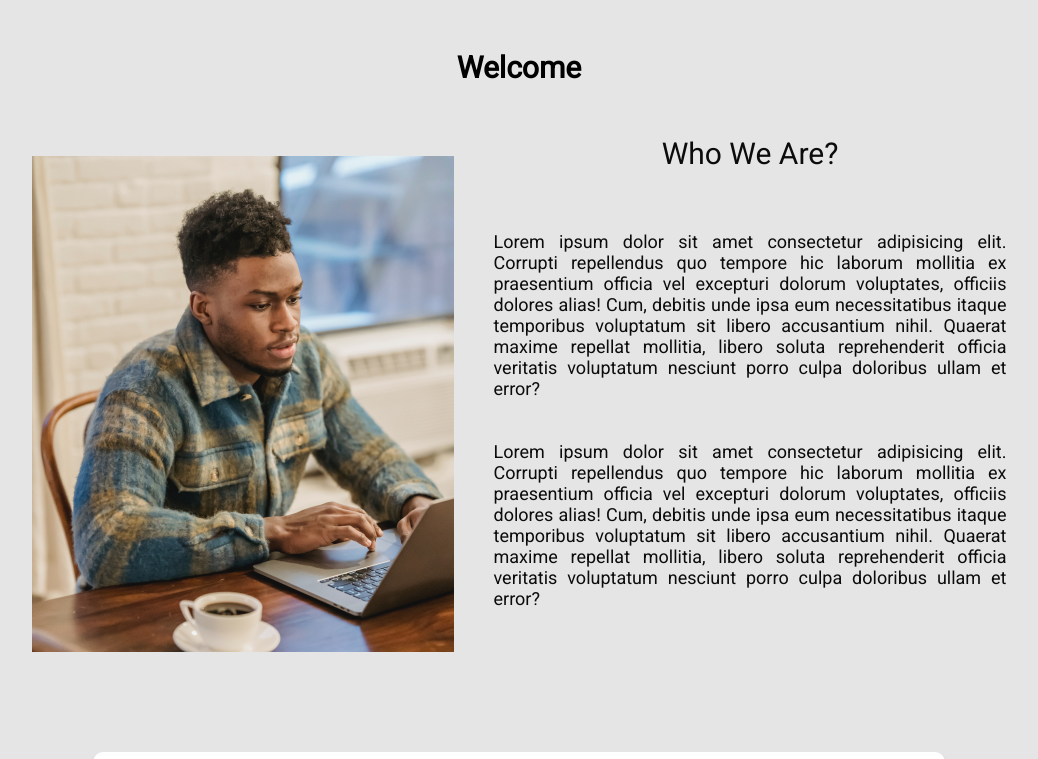
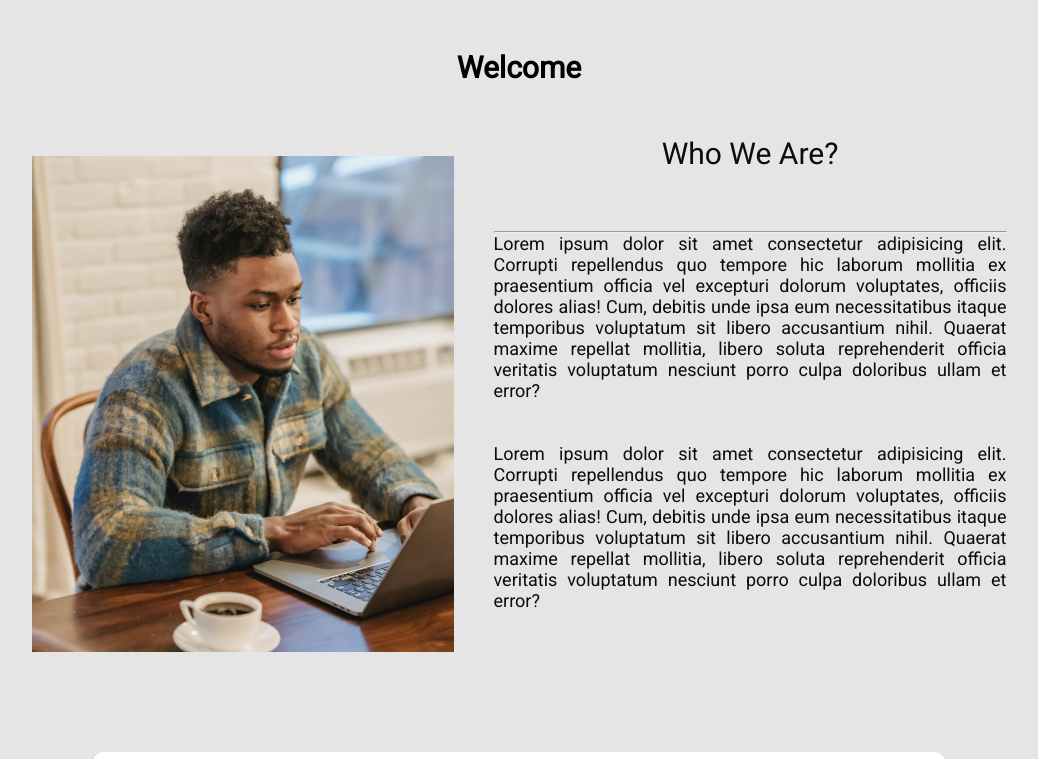
Before and after one commit to MoscoDev/contactpage, a plain HTML site: page index.html in a window 1280 px wide. Shown: the top 759 px of the page, without its empty margins (121-1159 px from the left). Drawn offline with Linux system fonts and the light colour scheme.

Commit message:
Update index.html

```diff
--- a/index.html
+++ b/index.html
@@ -26,7 +26,7 @@
         />
         <div class="article">
           <h2 class="aricle-topic">Who We Are?</h2>
-          <span class="divider"></span>
+          <hr class="divider"></hr>
           <div>
             <p>
               Lorem ipsum dolor sit amet consectetur adipisicing elit. Corrupti
```
